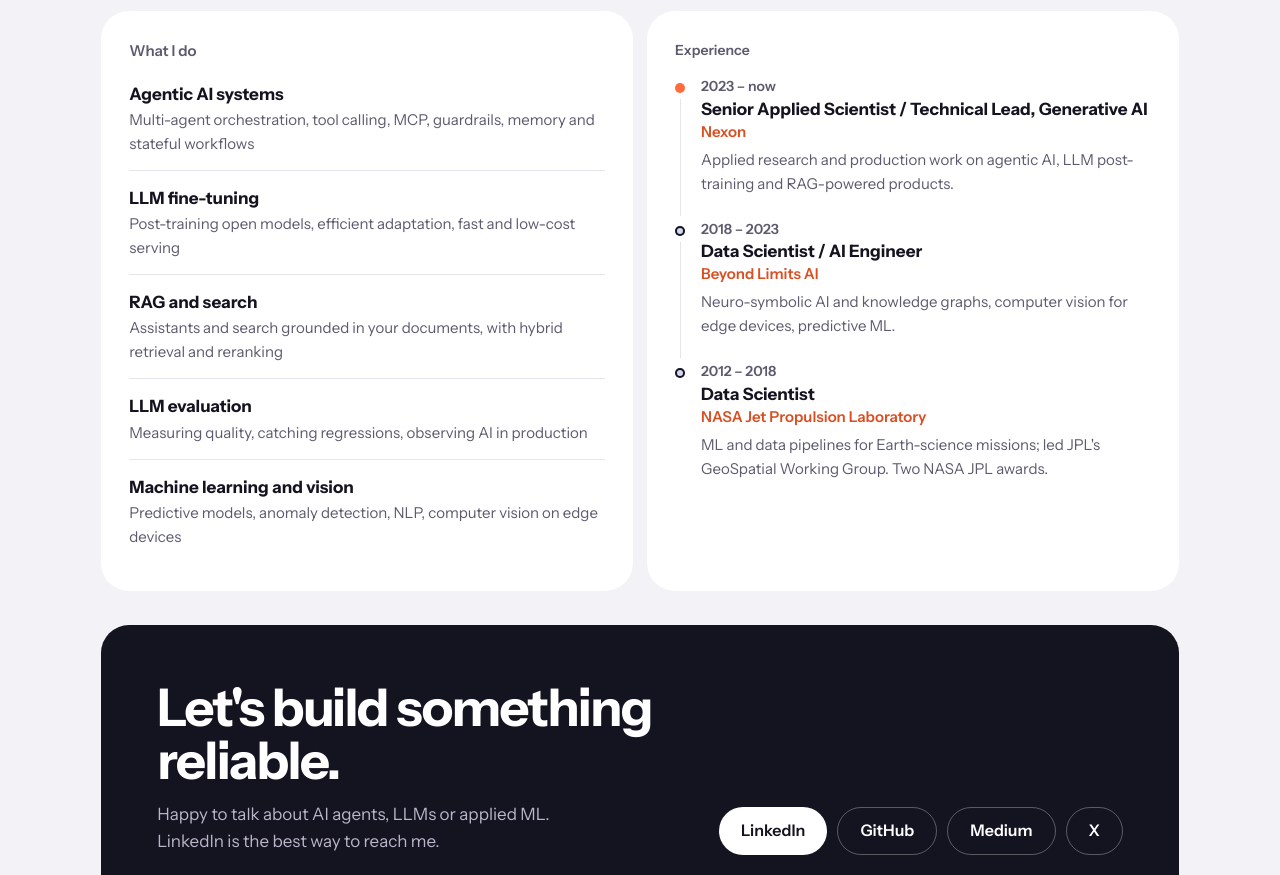
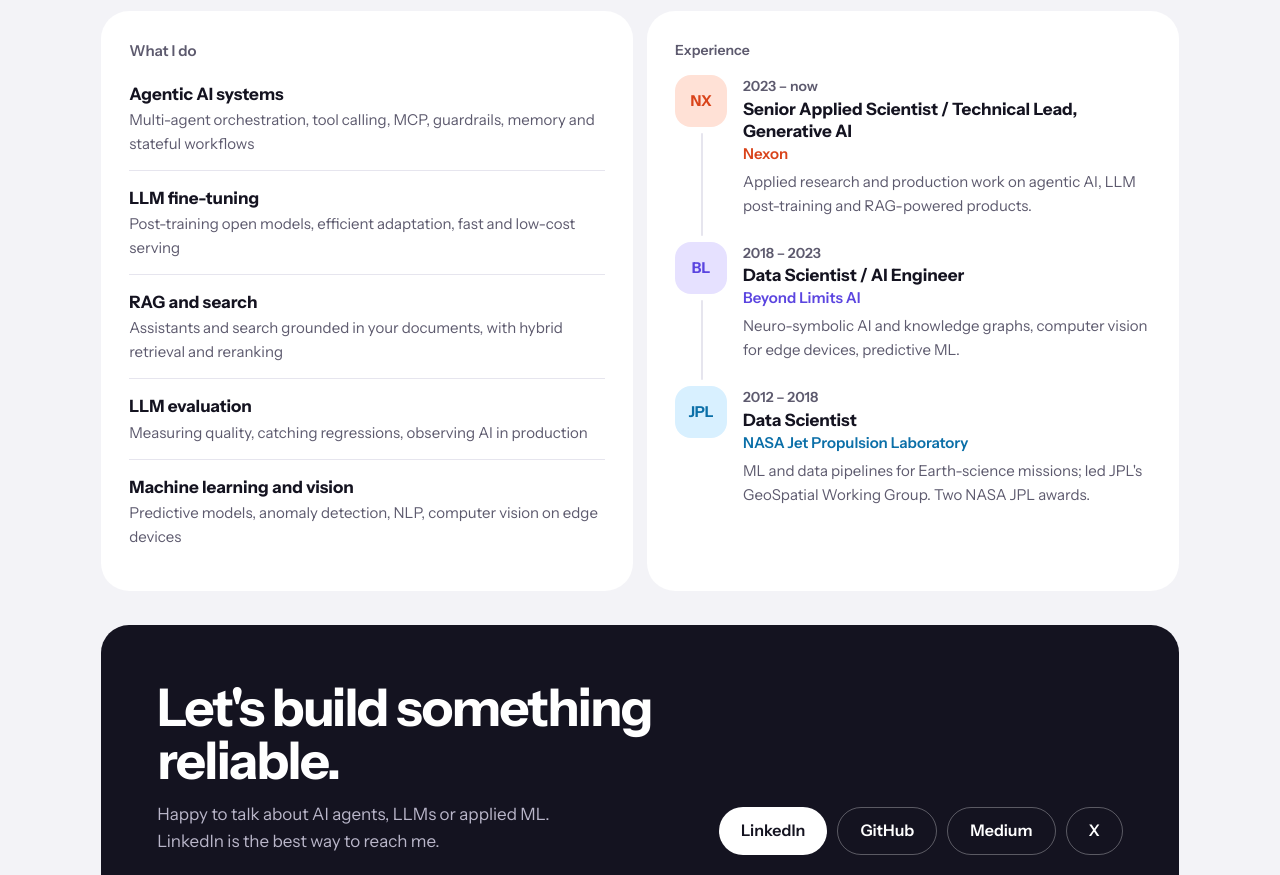
Before and after one commit to MBoustani/personal-website, a plain HTML site: page index.html in a window 1280 px wide. Shown: the part 1961-2836 px from the top of the page. Drawn offline with Linux system fonts and the light colour scheme.

Commit message:
Colorful employer badges in Experience

```diff
--- a/index.html
+++ b/index.html
@@ -122,16 +122,15 @@ h2{margin:0 0 6px;font-size:clamp(24px,2.6vw,30px);line-height:1.15;font-weight:
 /* experience tile */
 .exp{grid-column:span 3}
 .exp ol{list-style:none;margin:6px 0 0;padding:0}
-.exp li{position:relative;padding:0 0 22px 26px}
-.exp li::before{content:"";position:absolute;left:0;top:8px;width:10px;height:10px;border-radius:50%;background:var(--lav);box-shadow:inset 0 0 0 2px var(--ink)}
-.exp li:first-child::before{background:var(--accent);box-shadow:none}
-.exp li::after{content:"";position:absolute;left:4.5px;top:24px;bottom:2px;width:1px;background:var(--line)}
-.exp li:last-child{padding-bottom:6px}.exp li:last-child::after{display:none}
+.exp li{position:relative;display:grid;grid-template-columns:52px minmax(0,1fr);gap:16px;padding:0 0 24px}
+.exp li::after{content:"";position:absolute;left:26px;top:58px;bottom:6px;width:2px;border-radius:2px;background:var(--line)}
+.exp li:last-child{padding-bottom:4px}.exp li:last-child::after{display:none}
+.badge{width:52px;height:52px;border-radius:16px;display:grid;place-items:center;font-weight:700;font-size:15px;letter-spacing:-.01em;overflow:hidden}
+.badge img{width:100%;height:100%;object-fit:contain;background:#fff;padding:6px}
 .exp .when{font-size:14px;font-weight:600;color:var(--muted)}
 .exp .title{font-weight:700;line-height:1.3}
-.exp .org{color:#d94f22;font-weight:600;font-size:15px}
+.exp .org{font-weight:600;font-size:15px}
 .exp .text{color:var(--muted);font-size:15px;margin:4px 0 0}
-.exp .edu{margin:10px 0 0;padding-top:16px;border-top:1px solid var(--line);color:var(--muted);font-size:15px}
 
 /* contact tile */
 .contact{grid-column:1/-1;background:var(--ink);color:#fff;padding:clamp(30px,5vw,56px);display:grid;grid-template-columns:minmax(0,1.2fr) minmax(0,1fr);gap:24px;align-items:end;margin-top:20px}
@@ -292,12 +291,18 @@ footer{padding:28px 0 36px;color:var(--muted);font-size:14px;display:flex;justif
     { name: "Machine learning and vision", text: "Predictive models, anomaly detection, NLP, computer vision on edge devices" },
   ];
 
+  // Each job gets a colorful badge with its initials ("badge", "bg", "fg").
+  // To use an official logo instead (only if the company allows it), put the file in img/logos/
+  // and set logo: "img/logos/name.svg".
   const JOBS = [
     { when: "2023 – now",  title: "Senior Applied Scientist / Technical Lead, Generative AI", org: "Nexon",
+      badge: "NX", bg: "#ffe1d6", fg: "#d9431a", logo: "",
       text: "Applied research and production work on agentic AI, LLM post-training and RAG-powered products." },
     { when: "2018 – 2023", title: "Data Scientist / AI Engineer", org: "Beyond Limits AI",
+      badge: "BL", bg: "#e6e1ff", fg: "#5b45e0", logo: "",
       text: "Neuro-symbolic AI and knowledge graphs, computer vision for edge devices, predictive ML." },
     { when: "2012 – 2018", title: "Data Scientist", org: "NASA Jet Propulsion Laboratory",
+      badge: "JPL", bg: "#d8f0ff", fg: "#0b6fa8", logo: "",
       text: "ML and data pipelines for Earth-science missions; led JPL's GeoSpatial Working Group. Two NASA JPL awards." },
   ];
 
@@ -321,7 +326,10 @@ footer{padding:28px 0 36px;color:var(--muted);font-size:14px;display:flex;justif
   ).join("");
 
   document.getElementById("jobs").innerHTML = JOBS.map(j =>
-    `<li><div class="when">${esc(j.when)}</div><div class="title">${esc(j.title)}</div><div class="org">${esc(j.org)}</div><p class="text">${esc(j.text)}</p></li>`
+    `<li><div class="badge" style="background:${esc(j.bg)};color:${esc(j.fg)}" aria-hidden="true">` +
+      (j.logo ? `<img src="${esc(j.logo)}" alt="">` : esc(j.badge)) + `</div>` +
+    `<div><div class="when">${esc(j.when)}</div><div class="title">${esc(j.title)}</div>` +
+    `<div class="org" style="color:${esc(j.fg)}">${esc(j.org)}</div><p class="text">${esc(j.text)}</p></div></li>`
   ).join("");
 
   document.getElementById("year").textContent = new Date().getFullYear();
```
